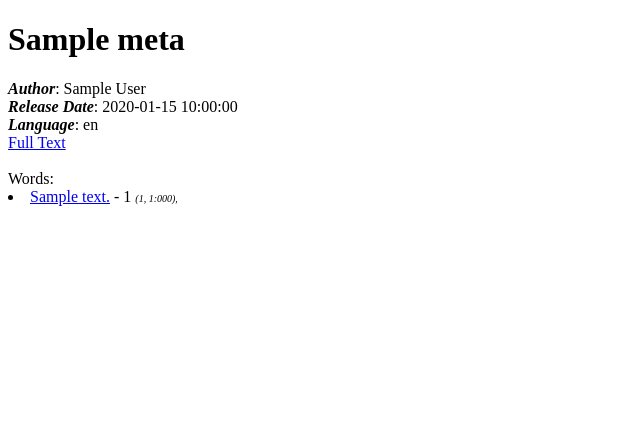
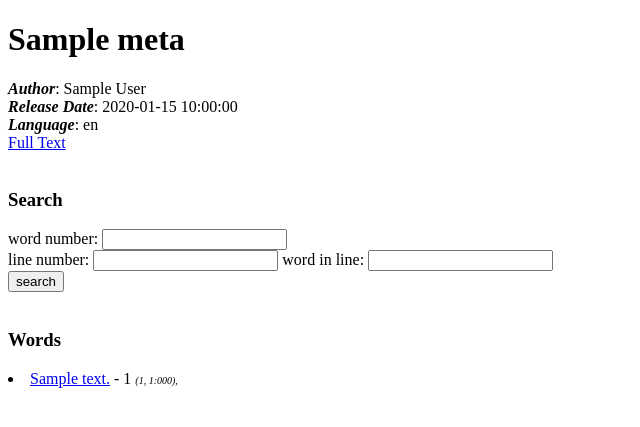
Before and after one commit to ttaallll/SadnaDB, a Python web app: template templates/book.html in a window 1280 px wide. Shown: the top 427 px of the page, without its empty margins (0-640 px from the left). Run offline with Jinja, Linux system fonts and the light colour scheme; the template is opened without the code that fills it: most values are stand-ins (such as "Sample title", 1, 10 or a date in 2020).

Commit message:
add search gui in book

```diff
--- a/templates/book.html
+++ b/templates/book.html
@@ -15,11 +15,18 @@
 <i><b>Language</b></i>: {{ book.metaData['language'] }}
 <br/>
 <a href="https://storage.googleapis.com{{ book.metaData['fileLocation'] }}">Full Text</a>
+<br/>
+<br/>
+
+<h3>Search</h3>
+<form action="/searchWordInBook">
+    word number: <input type="text" name="wordNumber"><br/>
+    line number: <input type="text" name="lineNumber"> word in line: <input type="text" name="wordInLine"><br/>
+    <input type="submit" value="search">
+</form>
 
 <br/>
-<br/>
-Words:
-<br/>
+<h3>Words</h3>
 {% for tempWord in book.words %}
     <li><a href="{{ tempWord.href }}&bookId={{ bookId }}">{{ tempWord.text }}</a> - {{ tempWord.count }}
         <i style="font-size: 10px">
```
